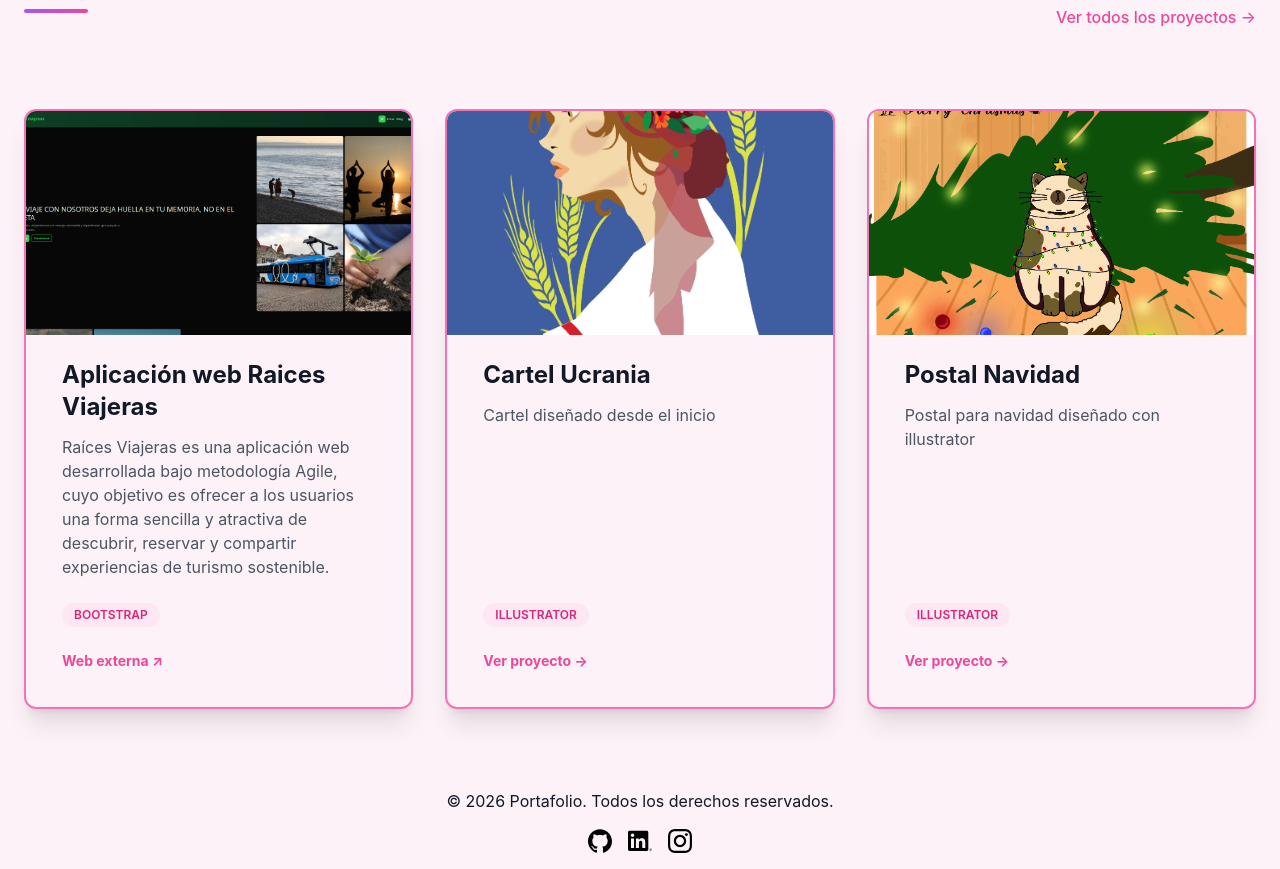
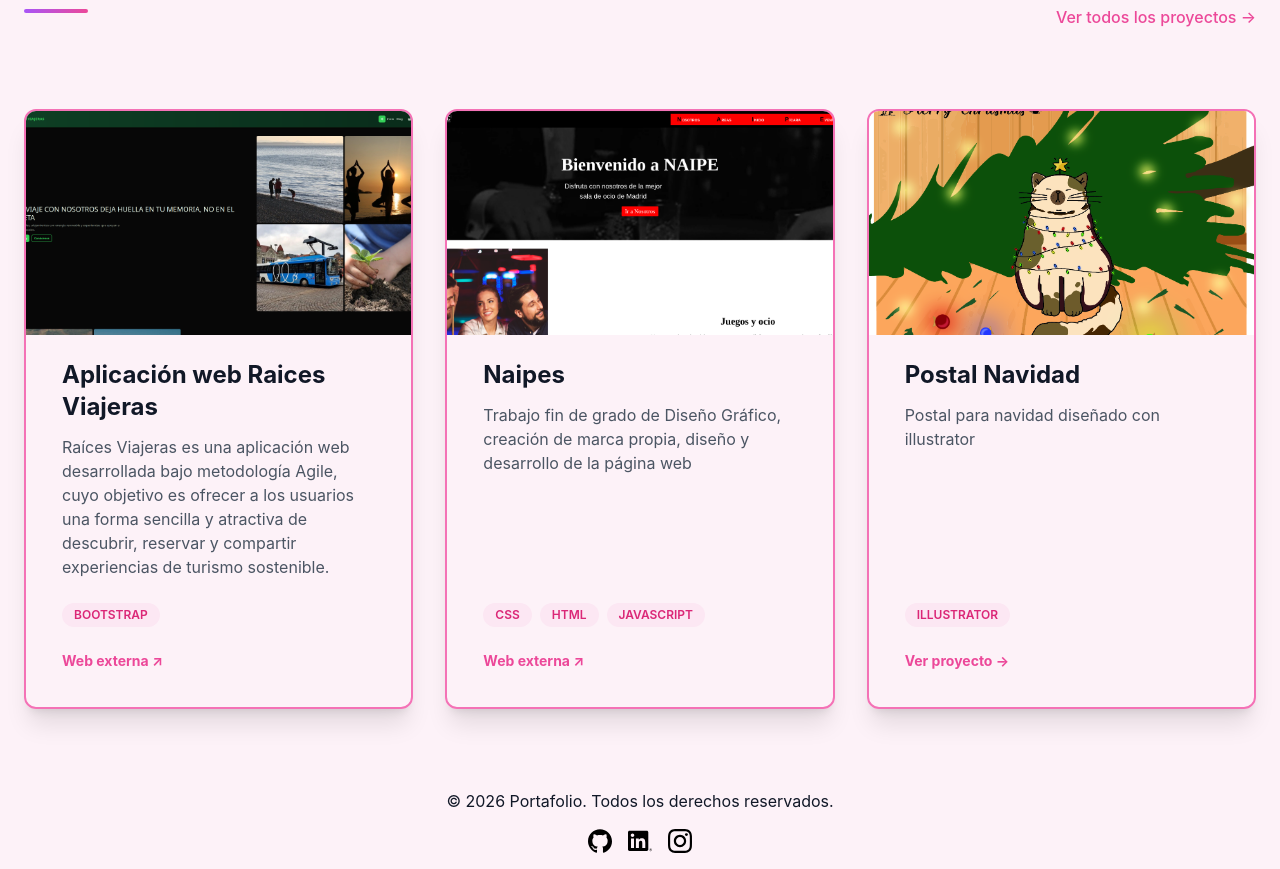
Before and after one commit to analopez03/Portfolio, a Nuxt app in the folder portfolio/: page / in a window 1280 px wide. Shown: the part 2294-3163 px from the top of the page. Built offline with nearby package versions, Linux system fonts and the light colour scheme.

Commit message:
refactor: new project

```diff
--- a/portfolio/app/components/CardProject.vue
+++ b/portfolio/app/components/CardProject.vue
@@ -1,13 +1,25 @@
 <script setup lang="ts">
 import type { Project } from "~/data/interfaceProjects";
+import { resolveComponent } from "vue";
 
 defineProps<{
   project: Project;
 }>();
+
+const NuxtLink = resolveComponent("NuxtLink");
 </script>
 
 <template>
-  <div
+  <component
+    :is="project.link ? 'a' : NuxtLink"
+    v-bind="
+      project.link
+        ? { href: project.link, target: '_blank', rel: 'noopener noreferrer' }
+        : { to: `/project/${project.id}` }
+    "
+    class="block cursor-pointer"
+  >
+    <article
       class="card border-2 border-pink-400 rounded-xl shadow-xl p-9 mx-auto overflow-hidden group flex flex-col h-full w-full"
     >
       <div
@@ -38,24 +50,11 @@ defineProps<{
         </div>
 
         <div class="flex items-center gap-4 mt-auto">
-        <NuxtLink
-          v-if="!project.link"
-          :to="`/project/${project.id}`"
-          class="text-pink-500 font-bold hover:underline text-sm flex"
-        >
-          Ver proyecto →
-        </NuxtLink>
-
-        <a
-          v-if="project.link"
-          :href="project.link"
-          target="_blank"
-          class="text-pink-500 font-bold hover:underline text-sm flex items-center"
-          rel="noopener noreferrer"
-        >
-          Web externa ↗
-        </a>
+          <span class="text-pink-500 font-bold text-sm">
+            {{ project.link ? "Web externa ↗" : "Ver proyecto →" }}
+          </span>
         </div>
       </div>
-  </div>
+    </article>
+  </component>
 </template>
--- a/portfolio/app/data/project.json
+++ b/portfolio/app/data/project.json
@@ -9,11 +9,11 @@
   },
   {
     "id": 2,
-    "name": "Cartel Ucrania",
-    "description": "Cartel diseñado desde el inicio",
-    "src": "/img/cartel.webp",
-    "technology": ["Illustrator"],
-    "link": ""
+    "name": "Naipes",
+    "description": "Trabajo fin de grado de Diseño Gráfico, creación de marca propia, diseño y desarrollo de la página web",
+    "src": "/img/naipe.webp",
+    "technology": ["CSS", "HTML", "JavaScript"],
+    "link": "https://github.com/analopez03/naipes"
   },
   {
     "id": 3,
@@ -30,5 +30,14 @@
     "src": "/img/troqueladoBanana.webp",
     "technology": ["Illustrator"],
     "link": ""
+  },
+
+  {
+    "id": 5,
+    "name": "Cartel Ucrania",
+    "description": "Cartel diseñado desde el inicio",
+    "src": "/img/cartel.webp",
+    "technology": ["Illustrator"],
+    "link": ""
   }
 ]
```
Also changed, not shown: portfolio/public/img/naipe.webp (added). Lines whose indentation alone changed are shown as unchanged.
